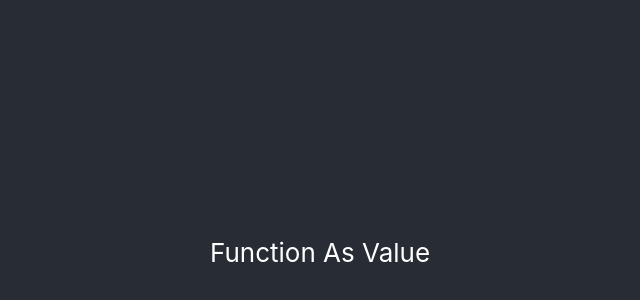
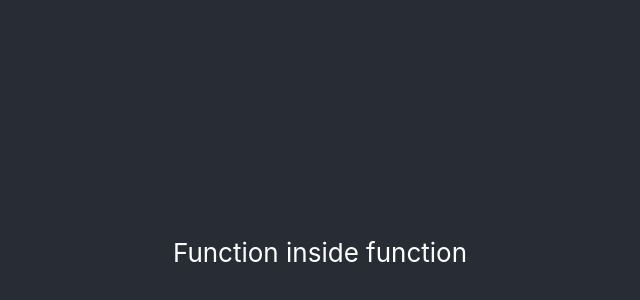
Before and after one commit to haseebulamin/React-Course-Project, a React (Create React App) app: page / in a window 1280 px wide. Shown: the part 148-448 px from the top of the page, without its empty margins (320-960 px from the left). Built offline with nearby package versions, Linux system fonts and the light colour scheme.

Commit message:
inside func

```diff
--- a/src/App.js
+++ b/src/App.js
@@ -1,10 +1,10 @@
 import './App.css';
-import FunctionAsValue from './Components/JavaScript-refresh/Function/FunctionAsValue';
+import InsideFunction from './Components/JavaScript-refresh/Function/InsideFunction';
 function App() {
   return (
     <div className="App">
       <header className="App-header">
-       <FunctionAsValue/>
+       <InsideFunction/>
       </header>
     </div>
   );
--- /dev/null
+++ b/src/Components/JavaScript-refresh/Function/InsideFunction.jsx
@@ -0,0 +1,12 @@
+import React from 'react'
+
+export default function InsideFunction() {
+
+
+  return (
+    <div>
+        Function inside function
+
+    </div>
+  )
+}
```
